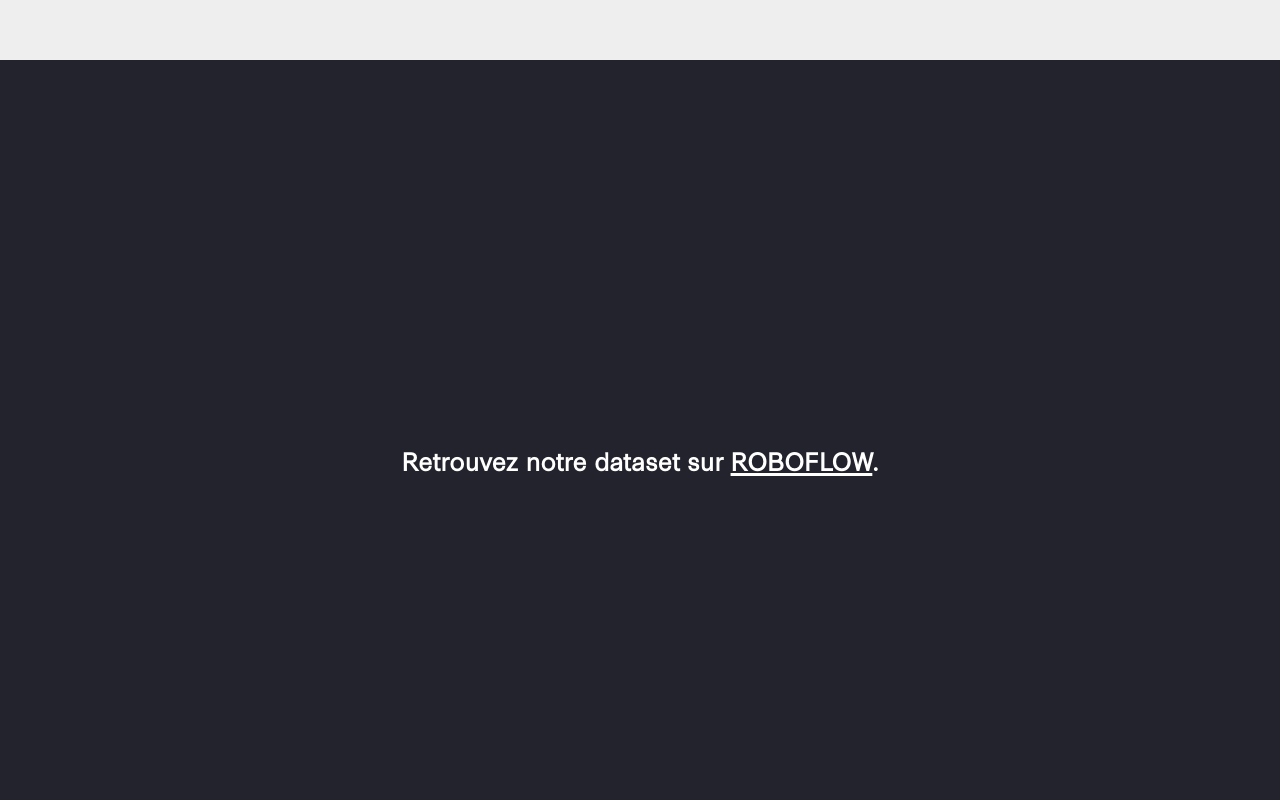
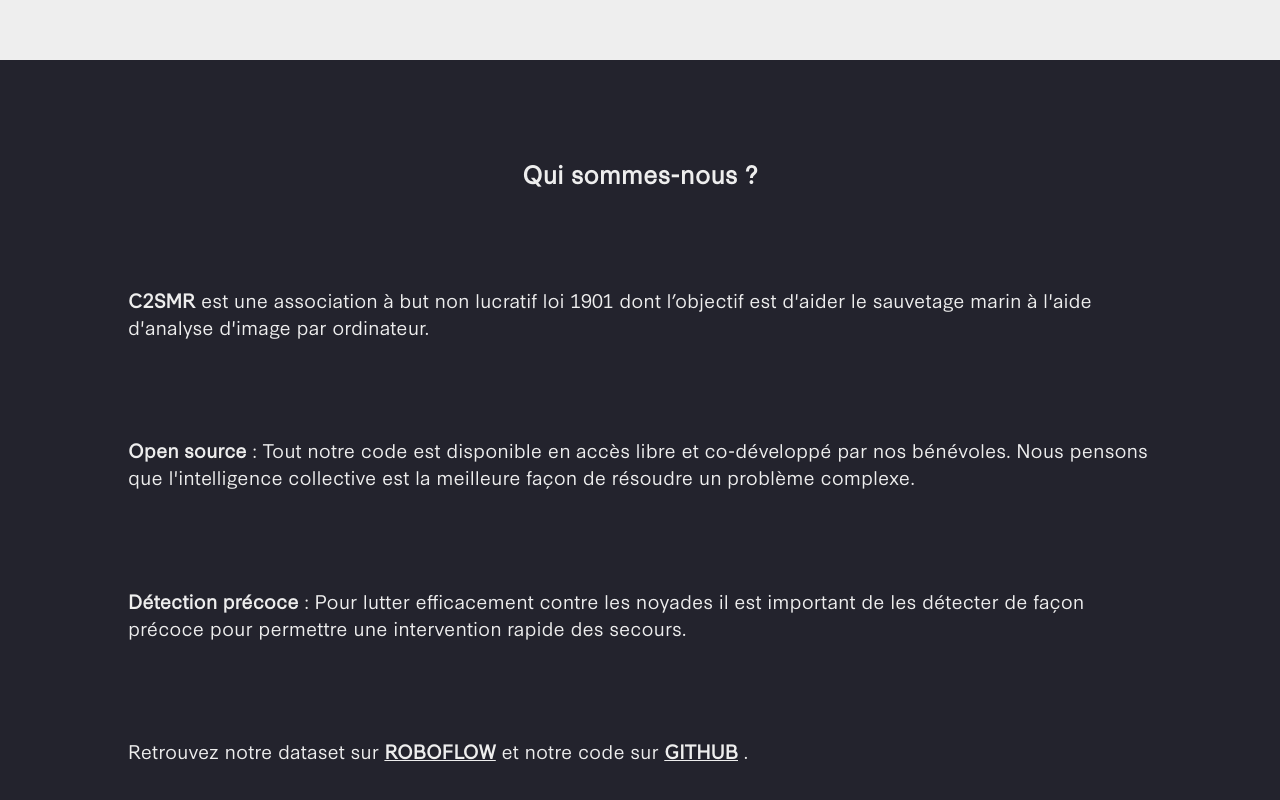
Before and after one commit to Dan-Popescu/fork-web, a React (Create React App) app in the folder front/: page / in a window 1280 px wide. Shown: the part 1540-2340 px from the top of the page. Built offline with nearby package versions, Linux system fonts and the light colour scheme.

Commit message:
feat(front): who are we page

```diff
--- a/front/src/pages/home.js
+++ b/front/src/pages/home.js
@@ -77,10 +77,22 @@
                          src={"https://media.discordapp.net/attachments/1084071570567335956/1166835513328672788/image.png?ex=654bef41&is=65397a41&hm=59b5ed2759595f8c5540cc46b16449ba8287303613bf5eb1fc17f09d8b8e19b5&"}/>
                 </div>
                 <div class={"container-roboflow container-home-page"}>
-                    <h2>Retrouvez notre dataset sur <span onClick={() => {
+                    <h2>Qui sommes-nous ?</h2>
+                    <h3><span>C2SMR</span> est une association à but non lucratif loi 1901 dont l’objectif est d'aider le sauvetage marin à l'aide d'analyse d'image par ordinateur.</h3>
+                    <h3><span>Open source</span> : Tout notre code est disponible en accès libre et co-développé par nos
+                        bénévoles.
+                        Nous pensons que l'intelligence collective est la meilleure façon de résoudre un problème
+                        complexe.</h3>
+                    <h3><span>Détection précoce </span>: Pour lutter efficacement contre les noyades il est important de les
+                        détecter de façon précoce pour permettre une intervention rapide des
+                        secours. </h3>
+                    <h3>Retrouvez notre dataset sur <span class={"link"} onClick={() => {
                         window.open("https://universe.roboflow.com/c2smr");
                         button_click__dataLayer("roboflow");
-                    }}>ROBOFLOW</span>.</h2>
+                    }}>ROBOFLOW</span> et notre code sur <span className={"link"} onClick={() => {
+                        window.open("https://github.com/C2SMR");
+                        button_click__dataLayer("github");
+                    }}>GITHUB</span> .</h3>
                 </div>
                 <div class={"container-types-sensors container-home-page"}>
                     <div class={"cam"}>
@@ -105,6 +117,6 @@
                 </div>
                 <Footer/>
             </div>
-        );
+    );
     }
-}
+    }
--- a/front/src/style/home.scss
+++ b/front/src/style/home.scss
@@ -160,13 +160,26 @@
     flex-direction: column;
 
     h2 {
-        color: white;
+        color: $color_white;
         text-align: center;
 
+    }
+
+    h3 {
+        margin-left: 10%;
+        color: $color_white;
+        width: 80%;
+        font-weight: normal;
+
         span {
-            cursor: pointer;
-            text-decoration: underline 3px;
+            font-weight: bold;
+
+            &.link {
+                cursor: pointer;
+                text-decoration: underline;
+            }
         }
+
     }
 }
 
```
